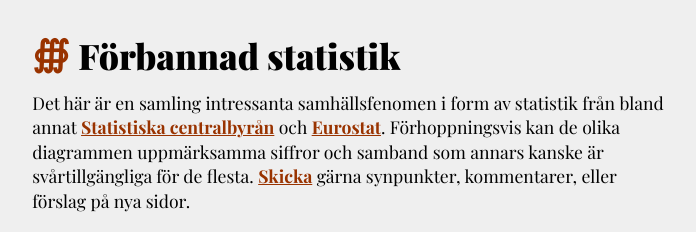
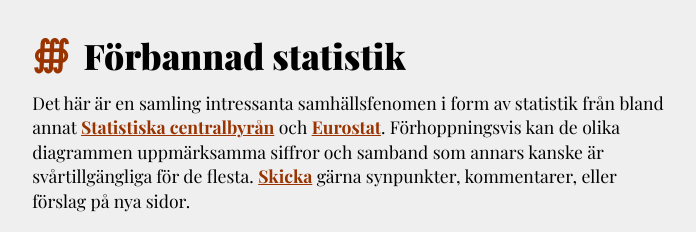
Before and after one commit to alimony/forbannadstatistik.polyscopic.works, a Jekyll site: the page built from index.html, in a window 1280 px wide. Shown: the top 232 px of the page, without its empty margins (291-987 px from the left). Built offline with Jekyll 4.4.1, drawn with Linux system fonts in a browser that asks for light colours; some web fonts are replaced.

Commit message:
Nudge logo.

```diff
--- a/css/style.1.css
+++ b/css/style.1.css
@@ -27,7 +27,7 @@ h1 {
 		font-family: Georgia, serif;
 		color: #993300;
 		vertical-align: 0.1em;
-		padding-right: 0.25em;
+		padding-right: 0.4em;
 	}
 
 h2 {
```
